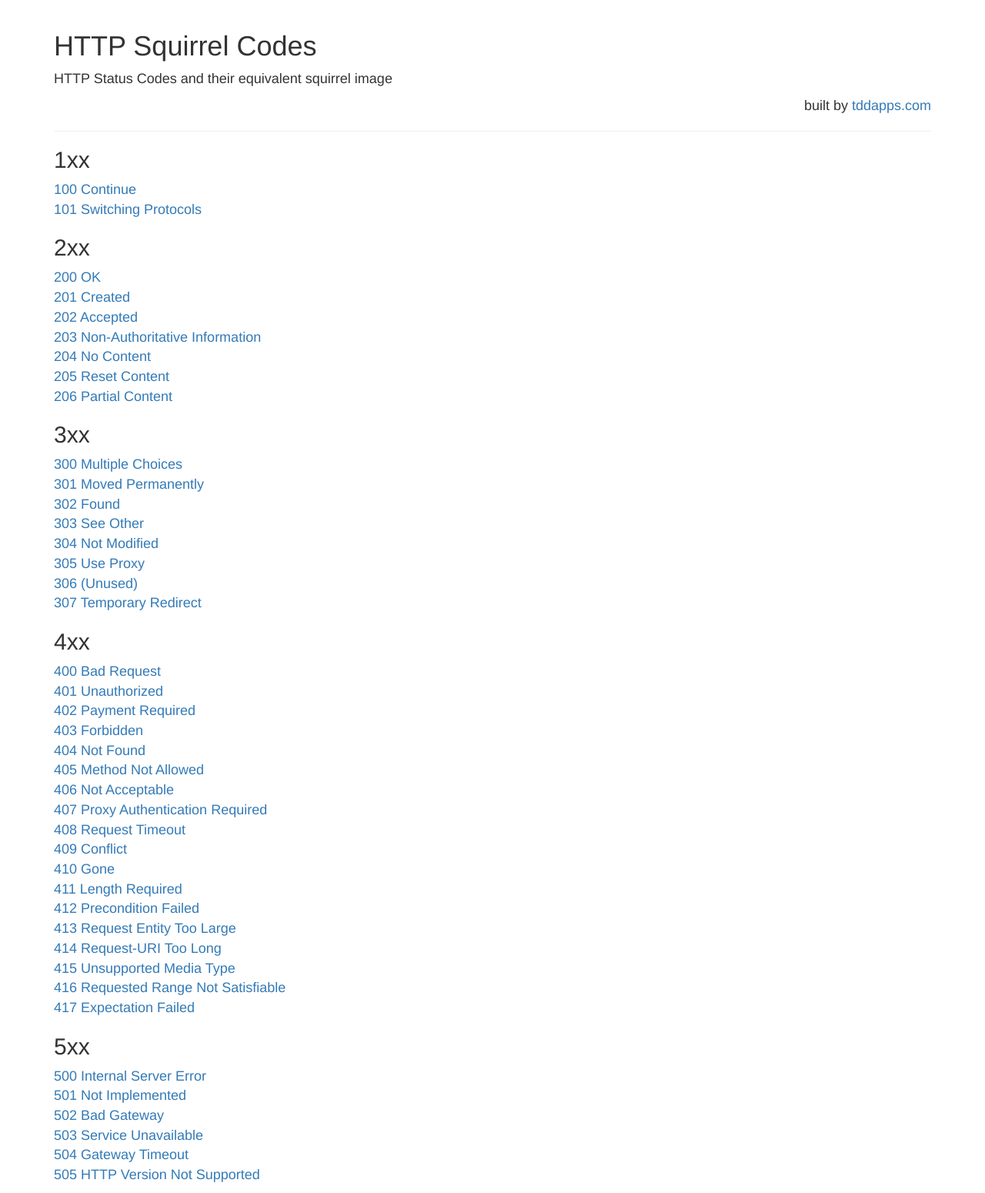
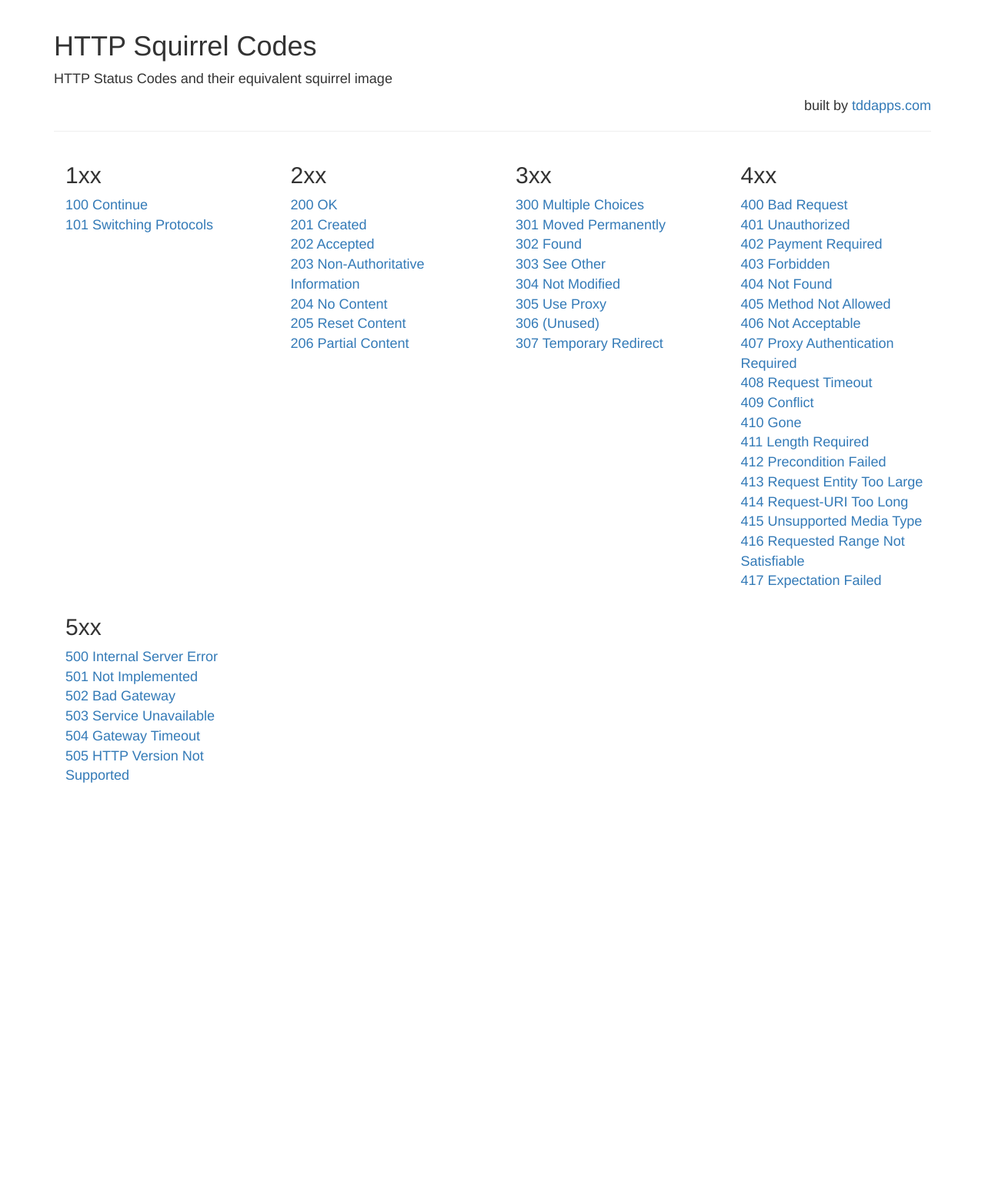
Before and after one commit to camilin87/http-squirrel-codes, a Jekyll site: the page built from index.md, in a window 1280 px wide. Shown: the whole page at 77% size. Built offline with Jekyll 4.4.1, drawn with Linux system fonts in a browser that asks for light colours; after the commit the page ends 1031 px from its top, so only the background shows below that.

Commit message:
make the codes group a lil bit better

```diff
--- a/_layouts/home.html
+++ b/_layouts/home.html
@@ -24,6 +24,7 @@
   </head>
   <body>
      <div class="container">
+
       <div class="page-header">
         <h1>{{ site.title }}</h1>
         <p>
@@ -36,8 +37,10 @@
 
       {% assign var all_groups = "1,2,3,4,5" | split: ',' %}
 
+      <div class="container">
+        <div class="row">
           {% for group_start in all_groups %}
-        <div class="home-code-group">
+            <div class="col-6 col-sm-3">
               <h2>{{group_start}}xx</h2>
               <ul>
                 {% for page in site.pages %}
@@ -54,5 +57,8 @@
             </div>
           {% endfor %}
         </div>
+      </div>
+
+    </div>
   </body>
 </html>
--- a/assets/style.css
+++ b/assets/style.css
@@ -6,7 +6,3 @@ ul {
     list-style: none;
     padding-left: 0;
 }
-
-div.home-code-group {
-    /*background-color: red;*/
-}
```
Lines whose indentation alone changed are shown as unchanged.
